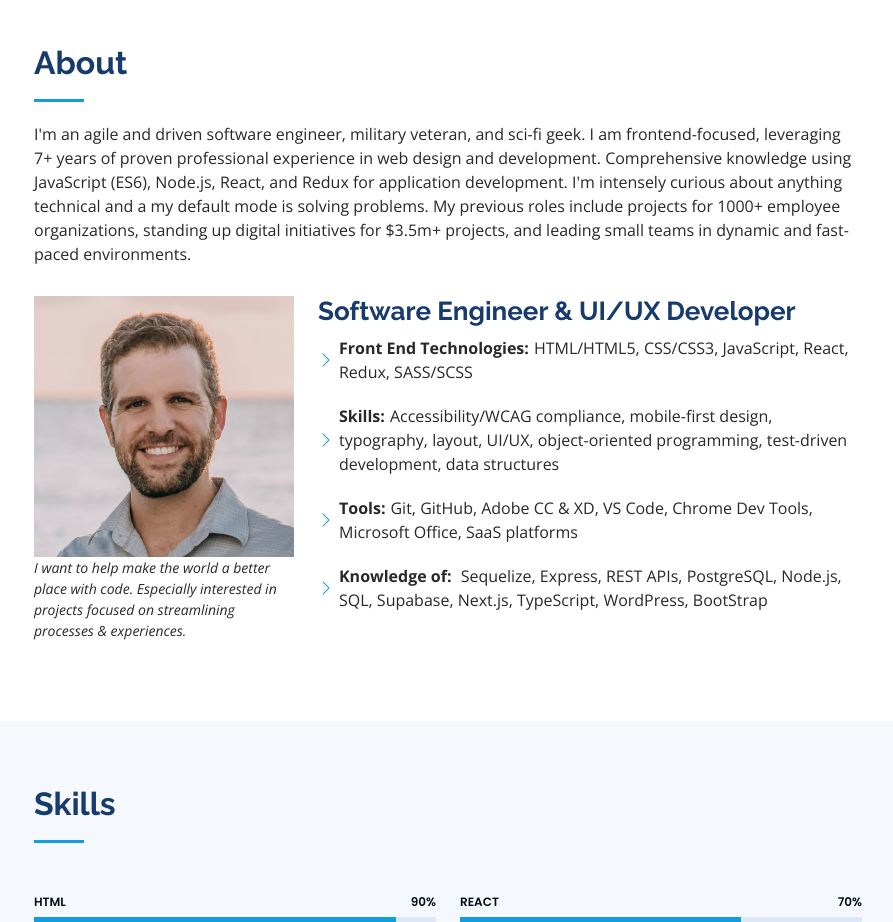
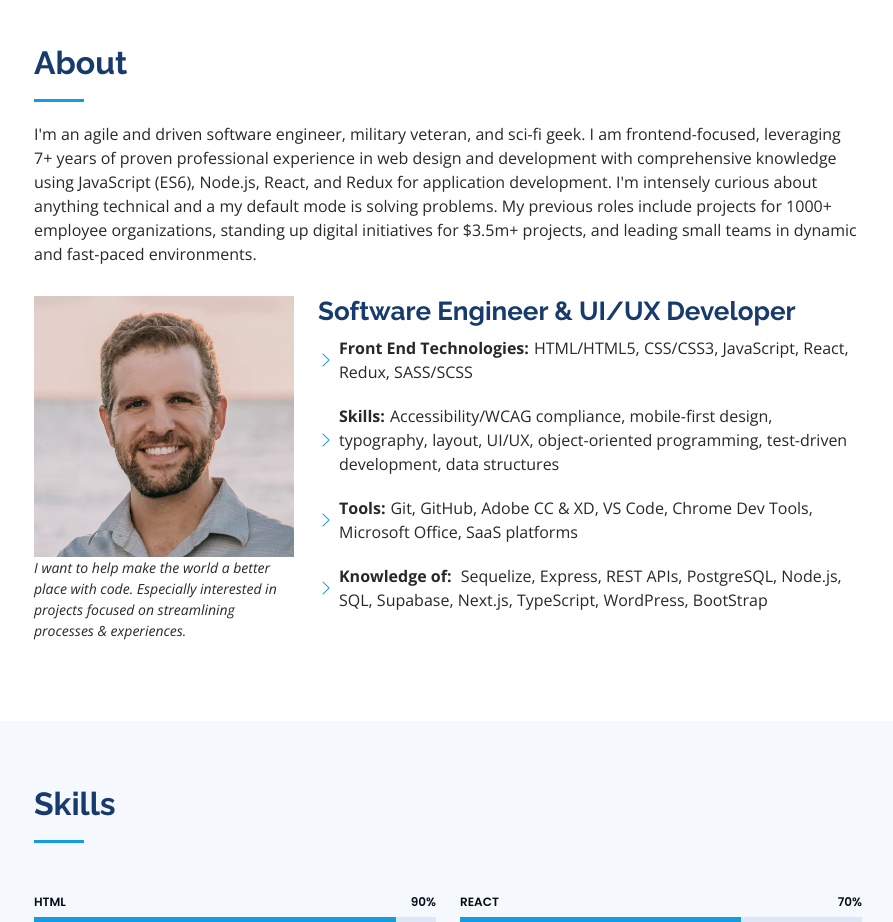
Before and after one commit to justinduplain/portfolio, a plain HTML site: page index.html in a window 1280 px wide. Shown: the part 820-1742 px from the top of the page, without its empty margins (342-1235 px from the left). Drawn offline with nearby package versions, Linux system fonts and the light colour scheme.

Commit message:
punctuation

```diff
--- a/index.html
+++ b/index.html
@@ -141,7 +141,7 @@
               <div class="section-title">
                 <h2>About</h2>
                 <p>
-                  I'm an agile and driven software engineer, military veteran, and sci-fi geek. I am frontend-focused, leveraging 7+ years of proven professional experience in web design and development. Comprehensive knowledge using JavaScript (ES6), Node.js, React, and Redux for application development. I'm intensely curious about anything technical and a my default mode is solving problems. My previous roles include projects for 1000+ employee organizations, standing up digital initiatives for $3.5m+ projects, and leading small teams in dynamic and fast-paced environments.
+                  I'm an agile and driven software engineer, military veteran, and sci-fi geek. I am frontend-focused, leveraging 7+ years of proven professional experience in web design and development with comprehensive knowledge using JavaScript (ES6), Node.js, React, and Redux for application development. I'm intensely curious about anything technical and a my default mode is solving problems. My previous roles include projects for 1000+ employee organizations, standing up digital initiatives for $3.5m+ projects, and leading small teams in dynamic and fast-paced environments.
                 </p>
               </div>
             </div>
@@ -346,8 +346,7 @@
                 <h4>Webmaster/Digital Marketing Manager</h4>
                 <h5>12/2019 - 10/2021</h5>
                 <p><strong>State College of Florida, Bradenton, FL</strong></p>
-                <p>Led web management for the region's largest public College, serving 40,000+ students annually and 1,000+ employees. Transitioned to leading digital efforts to stand up a new $3.6m entrepreneurship center and coding academy. Managed the core SCF.edu website, intranet site, and existing subdomains for the College and deployed 5+ additional web domains and  digital properties.
-                Utilized HTML5, XHTML, CSS, JavaScript, WordPress, PHP, and Bootstrap to code, review, and publish thousands of pages for SCF.edu, coordinating with 100+ users across dozens of departments. Implemented digital platforms & SaaS tools to support business operations. Coordinated with IT and customers/clients to research and solve technical issues; provided web and technical guidance and training to customers, vendors, and peers.
+                <p>Led web management for the region's largest public College, serving 40,000+ students annually and 1,000+ employees. Transitioned to leading digital efforts to stand up a new $3.6m entrepreneurship center and coding academy. Managed the core SCF.edu website, intranet site, and existing subdomains for the College and deployed 5+ additional web domains and  digital properties. Utilized HTML5, XHTML, CSS, JavaScript, WordPress, PHP, and Bootstrap to code, review, and publish thousands of pages for SCF.edu, coordinating with 100+ users across dozens of departments. Implemented digital platforms & SaaS tools to support business operations. Coordinated with IT and customers/clients to research and solve technical issues; provided web and technical guidance and training to customers, vendors, and peers.
                 </p>
               </div>
               <div class="resume-item small">
```
